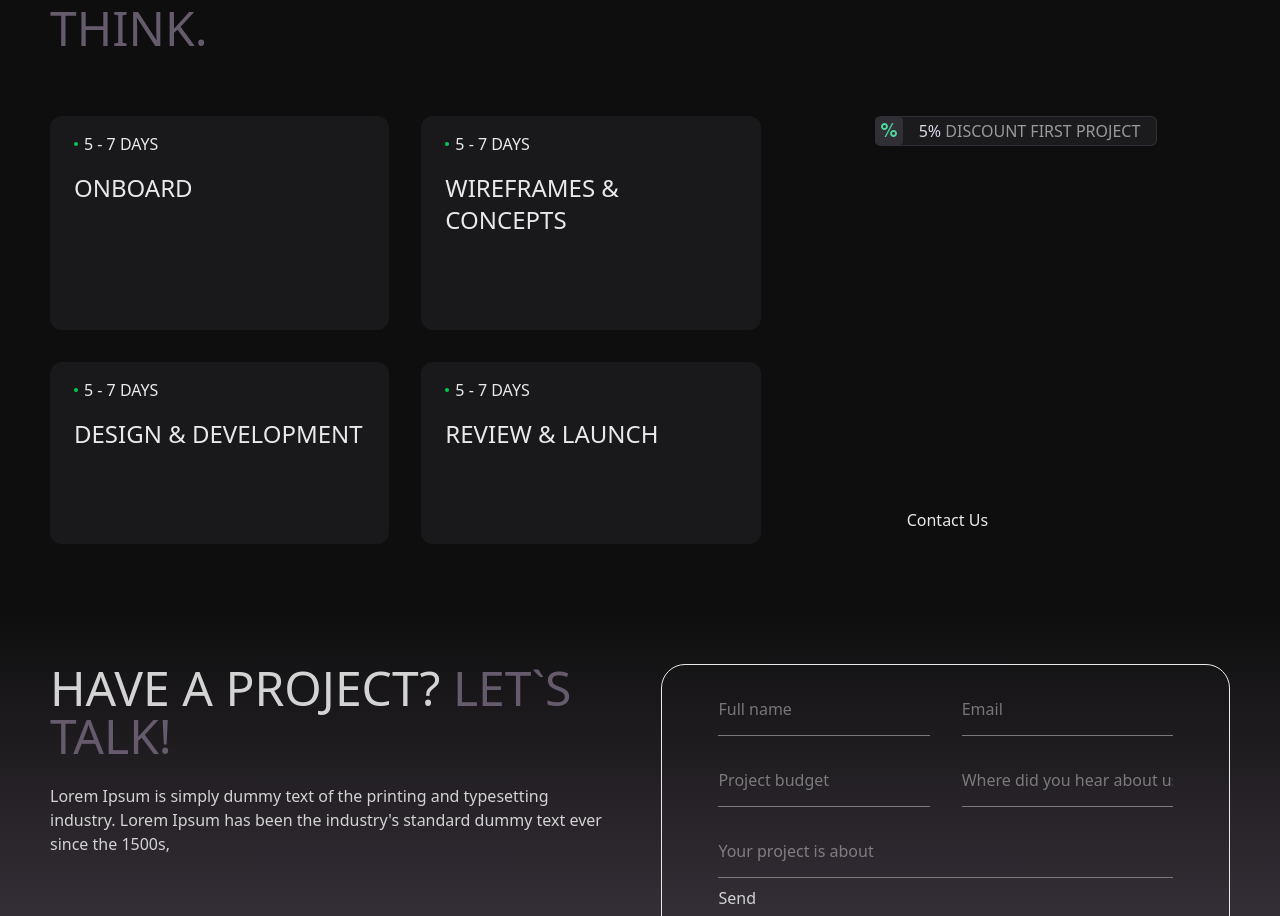
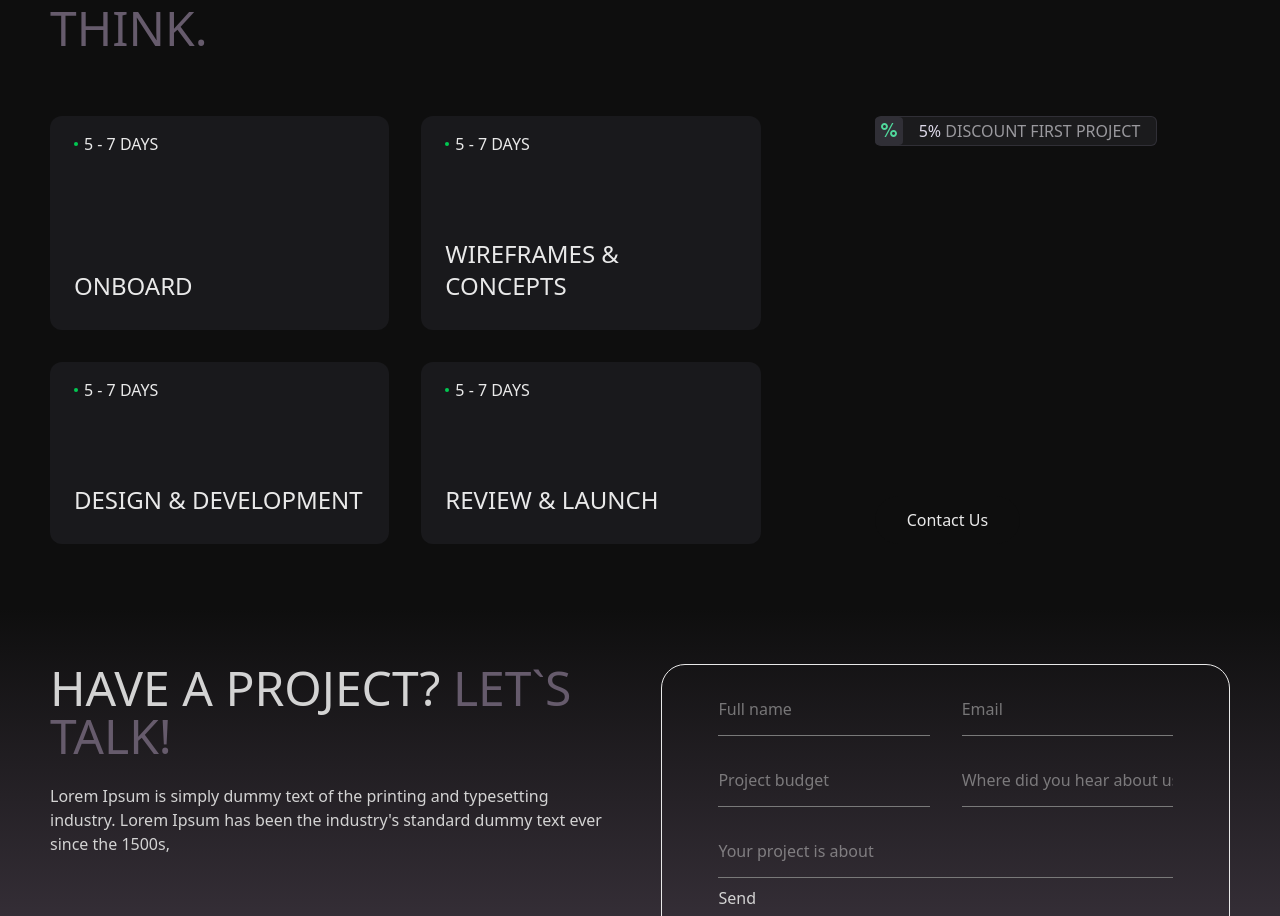
Before and after one commit to Bednar8/bb, a Next.js app: page / in a window 1280 px wide. Shown: the part 2364-3280 px from the top of the page. Built offline with nearby package versions, Linux system fonts and the light colour scheme.

Commit message:
fixed style

```diff
--- a/src/app/components/ui/ProjectStep.tsx
+++ b/src/app/components/ui/ProjectStep.tsx
@@ -9,13 +9,15 @@ export default function ProjectStep({
 }) {
   return (
     <div
-      className="bg-light-black py-4 px-6 rounded-xl relative"
+      className="bg-light-black py-4 px-6 rounded-xl relative lg:flex lg:flex-col lg:justify-between"
       onMouseEnter={() => onHover(step.id)}
     >
       <p className="relative pl-2.5 text-light-gray  after:content-[''] after:absolute after:left-0 after:top-1/2 after:-translate-y-1/2 after:w-1 after:h-1 after:bg-green-500 after:rounded-full">
         {step.time}
       </p>
-      <h3 className="text-light-gray pt-4 pb-9 text-2xl">{step.title}</h3>
+      <h3 className="text-light-gray pt-4 pb-9 text-2xl lg:pb-3">
+        {step.title}
+      </h3>
       <div
         className="lg:hidden"
         dangerouslySetInnerHTML={{ __html: step.description as string }}
```
